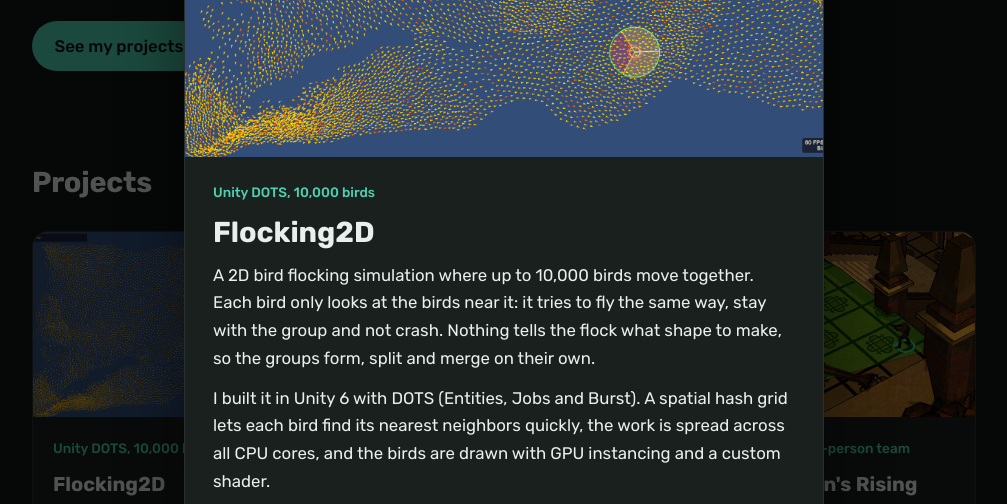
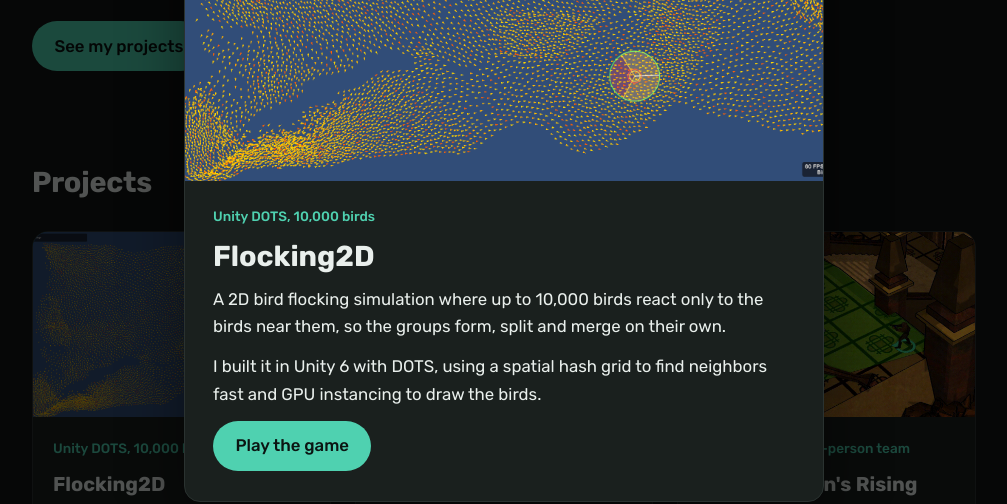
Before and after one commit to Osvak/Osvak.github.io, a plain HTML site: page index.html in a window 1280 px wide. Both pictures are taken after a click on the button 317 px from the left and 714 px from the top of the page. Shown: the part 259-763 px from the top of the page, without its empty margins (136-1143 px from the left). Drawn offline with Linux system fonts and the light colour scheme.

Commit message:
Update index.html

```diff
--- a/index.html
+++ b/index.html
@@ -108,9 +108,8 @@ footer{padding:2rem 0 4rem;color:var(--muted);font-size:.9rem}
         <span class="more">Learn more</span>
       </div>
       <div class="details" hidden>
-        <p>A 2D bird flocking simulation where up to 10,000 birds move together. Each bird only looks at the birds near it: it tries to fly the same way, stay with the group and not crash. Nothing tells the flock what shape to make, so the groups form, split and merge on their own.</p>
-        <p>I built it in Unity 6 with DOTS (Entities, Jobs and Burst). A spatial hash grid lets each bird find its nearest neighbors quickly, the work is spread across all CPU cores, and the birds are drawn with GPU instancing and a custom shader.</p>
-        <p>You can follow a single bird, pull the flock with the mouse, switch between presets and change every setting while it runs.</p>
+        <p>A 2D bird flocking simulation where up to 10,000 birds react only to the birds near them, so the groups form, split and merge on their own.</p>
+        <p>I built it in Unity 6 with DOTS, using a spatial hash grid to find neighbors fast and GPU instancing to draw the birds.</p>
         <a class="button" href="https://osvak.itch.io/flocking2d" target="_blank" rel="noopener">Play the game</a>
       </div>
     </article>
```
